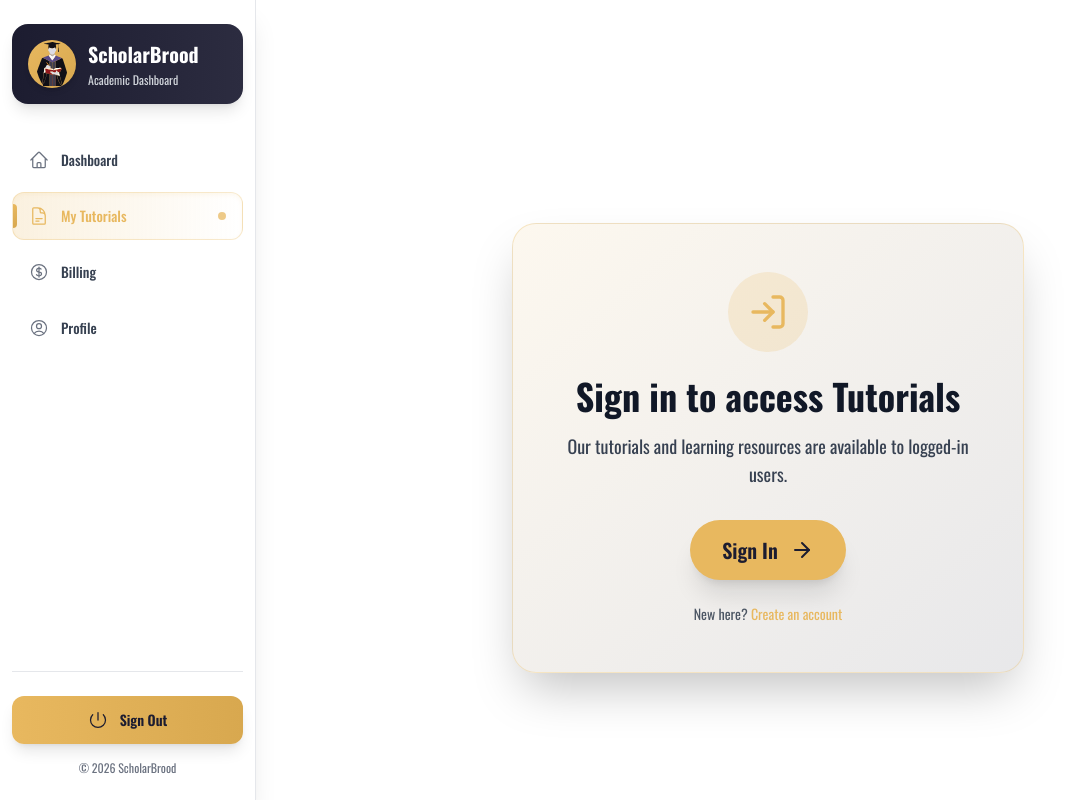
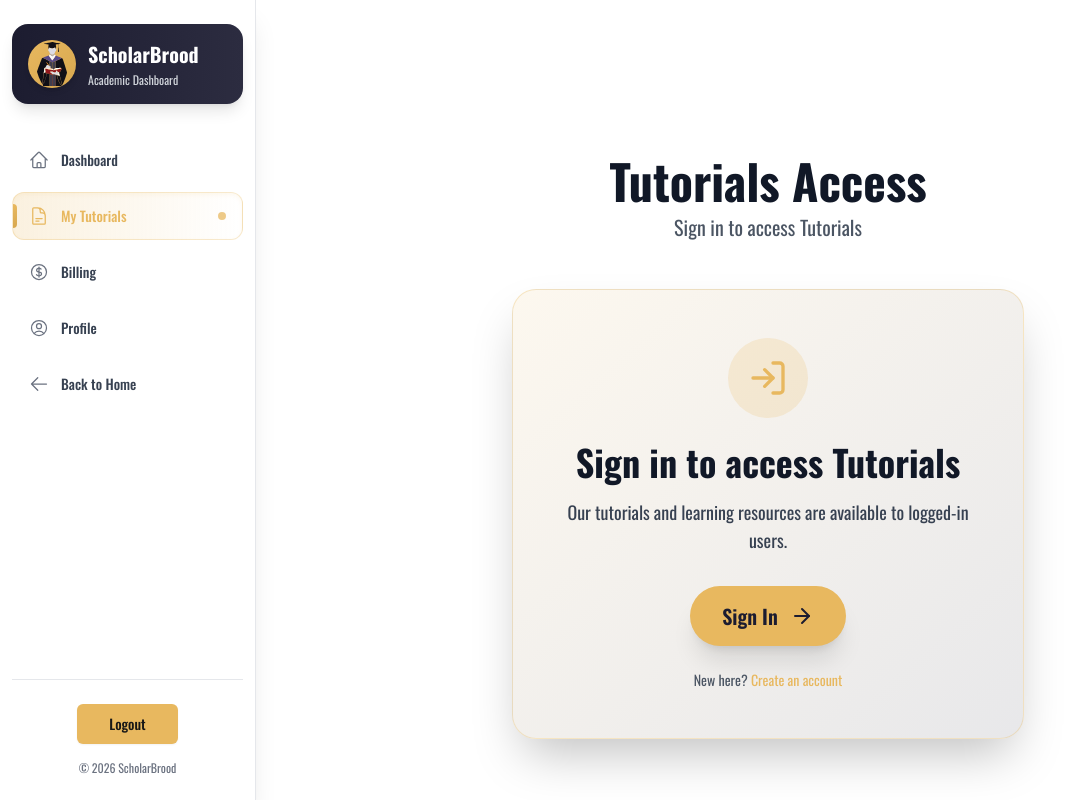
Before and after one commit to nedarctic/sbd, a Next.js app: page /dashboard/tutorials in a window 1280 px wide. Shown: the whole page, without its empty margins (0-1084 px from the left). Built offline with nearby package versions, Linux system fonts and the light colour scheme; no server answers.

Commit message:
dashboard header and sidenav config

```diff
--- a/app/dashboard/(dashboard)/billing/page.tsx
+++ b/app/dashboard/(dashboard)/billing/page.tsx
@@ -15,6 +15,7 @@ import {
   CheckCircle,
 } from 'lucide-react'
 import Link from 'next/link'
+import DashboardHeader from '../ui/header-dashboard'
 
 export const dynamic = "force-dynamic"
 
@@ -63,7 +64,11 @@ async function BillingContent() {
   // Not logged in
   if (!user) {
     return (
+      <div className="flex flex-col justify-center items-start ">
+        <DashboardHeader title="Billing & Subscription" subtitle="Log in to manage your plan and payment details" />
+
       <div className="min-h-screen flex items-center justify-center bg-white dark:bg-[#1C1C30] px-4 py-16">
+
         <div className="max-w-lg w-full bg-gradient-to-br from-[#E8B85F]/10 to-[#1C1C30]/10 dark:from-[#E8B85F]/5 dark:to-[#1C1C30]/20 border border-[#E8B85F]/30 rounded-3xl p-8 sm:p-12 shadow-2xl text-center">
           <div className="w-20 h-20 mx-auto mb-6 rounded-full bg-[#E8B85F]/20 flex items-center justify-center">
             <LogIn className="w-10 h-10 text-[#E8B85F]" />
@@ -89,6 +94,7 @@ async function BillingContent() {
           </p>
         </div>
       </div>
+      </div>
     )
   }
 
@@ -96,6 +102,7 @@ async function BillingContent() {
   if (!subscription) {
     return (
       <div className="min-h-screen flex items-center justify-center bg-white dark:bg-[#1C1C30] px-4 py-16">
+        <DashboardHeader title="Billing & Subscription" subtitle="Subscribe to manage your plan and payment details" />
         <div className="max-w-lg w-full bg-gradient-to-br from-[#E8B85F]/8 to-[#1C1C30]/12 border-2 border-[#E8B85F]/25 rounded-3xl p-8 sm:p-12 shadow-2xl text-center">
           <div className="w-20 h-20 mx-auto mb-6 rounded-full bg-[#E8B85F]/15 flex items-center justify-center">
             <CreditCard className="w-10 h-10 text-[#E8B85F]" />
--- a/app/dashboard/(dashboard)/dashboard-gate.tsx
+++ b/app/dashboard/(dashboard)/dashboard-gate.tsx
@@ -5,6 +5,7 @@ import { GetSubscription } from "@/lib/paypal/subscriptions";
 import { oswald } from "@/components/ui/fonts";
 import { getPayPalPlanName } from "@/lib/paypal/paypal";
 import Link from "next/link";
+import DashboardHeader from "./ui/header-dashboard";
 
 export const dynamic = "force-dynamic";
 
@@ -34,6 +35,7 @@ export default async function DashboardPage() {
   if (!user) {
     return (
       <main className={`${oswald.className} min-h-screen font-sans bg-white dark:bg-[#1C1C30] text-gray-900 dark:text-gray-100 transition-colors duration-500 flex items-center justify-center py-16 px-4`}>
+        <DashboardHeader title="Dashboard Access" subtitle="Sign in to access your dashboard" />
         <div className="max-w-2xl w-full">
           <div className="bg-gradient-to-br from-[#E8B85F]/10 to-[#1C1C30]/10 dark:from-[#E8B85F]/5 dark:to-[#1C1C30]/20 border border-[#E8B85F]/30 rounded-3xl p-8 sm:p-12 shadow-2xl text-center">
             <div className="w-20 h-20 mx-auto mb-6 rounded-full bg-[#E8B85F]/20 flex items-center justify-center">
--- a/app/dashboard/(dashboard)/profile/page.tsx
+++ b/app/dashboard/(dashboard)/profile/page.tsx
@@ -18,7 +18,7 @@ import {
 } from "lucide-react";
 import { oswald } from "@/components/ui/fonts";
 import Link from "next/link";
-import { isActiveSubscription } from "@/lib/paypal/subscriptions";
+import DashboardHeader from "../ui/header-dashboard";
 import { GetSubscription } from "@/lib/paypal/subscriptions";
 import { redirect } from "next/navigation";
 
@@ -190,6 +190,7 @@ export default async function ProfilePage() {
       {/* Not authenticated state */}
       {!user && (
         <div className="bg-gradient-to-br from-[#E8B85F]/10 to-[#1C1C30]/10 dark:from-[#E8B85F]/5 dark:to-[#1C1C30]/20 border border-[#E8B85F]/30 rounded-3xl p-6 sm:p-10 shadow-xl text-center">
+          <DashboardHeader title="Profile Access" subtitle="Sign in to access your profile" />
           <div className="w-16 h-16 mx-auto mb-5 rounded-full bg-[#E8B85F]/20 flex items-center justify-center">
             <LogIn className="w-8 h-8 text-[#E8B85F]" />
           </div>
@@ -220,6 +221,7 @@ export default async function ProfilePage() {
       {/* Authenticated but no active subscription */}
       {user && !hasActiveSubscription && (
         <div className="bg-gradient-to-br from-[#E8B85F]/8 to-[#1C1C30]/12 dark:from-[#E8B85F]/4 dark:to-[#1C1C30]/18 border-2 border-[#E8B85F]/25 rounded-3xl p-6 sm:p-10 shadow-xl text-center">
+          <DashboardHeader title="Profile Access" subtitle="Active subscription required to view profile details" />
           <div className="w-16 h-16 mx-auto mb-5 rounded-full bg-[#E8B85F]/15 flex items-center justify-center">
             <CreditCard className="w-8 h-8 text-[#E8B85F]" />
           </div>
--- a/app/dashboard/(dashboard)/tutorials/page.tsx
+++ b/app/dashboard/(dashboard)/tutorials/page.tsx
@@ -3,6 +3,7 @@ import { createClient } from "@/lib/supabase/server";
 import { GetSubscription } from "@/lib/paypal/subscriptions";
 import Link from "next/link";
 import { LogIn, CreditCard, ArrowRight } from "lucide-react";
+import DashboardHeader from "../ui/header-dashboard";
 
 export const dynamic = "force-dynamic"
 
@@ -36,7 +37,11 @@ export default async function TutorialsPage() {
       <div className="max-w-lg w-full text-center">
         {/* Not logged in */}
         {!isAuthenticated && (
+          <div className="flex flex-col justify-center items-center ">
+            <DashboardHeader title="Tutorials Access" subtitle="Sign in to access Tutorials" />
+
             <div className="bg-gradient-to-br from-[#E8B85F]/10 to-[#1C1C30]/10 dark:from-[#E8B85F]/5 dark:to-[#1C1C30]/20 border border-[#E8B85F]/30 rounded-3xl p-8 sm:p-12 shadow-2xl">
+
               <div className="w-20 h-20 mx-auto mb-6 rounded-full bg-[#E8B85F]/20 flex items-center justify-center">
                 <LogIn className="w-10 h-10 text-[#E8B85F]" />
               </div>
@@ -60,11 +65,16 @@ export default async function TutorialsPage() {
                 </Link>
               </p>
             </div>
+          </div>
         )}
 
         {/* Logged in, but no active subscription */}
         {isAuthenticated && !hasActiveSub && (
+          <div className="flex flex-col justify-center items-center ">
+            <DashboardHeader title="Tutorials Access" subtitle="Subscribe to access tutorials and learning materials" />
+
             <div className="bg-gradient-to-br from-[#E8B85F]/8 to-[#1C1C30]/12 dark:from-[#E8B85F]/4 dark:to-[#1C1C30]/18 border-2 border-[#E8B85F]/25 rounded-3xl p-8 sm:p-12 shadow-2xl">
+
               <div className="w-20 h-20 mx-auto mb-6 rounded-full bg-[#E8B85F]/15 flex items-center justify-center">
                 <CreditCard className="w-10 h-10 text-[#E8B85F]" />
               </div>
@@ -88,14 +98,15 @@ export default async function TutorialsPage() {
                 </Link>
               </p>
             </div>
+          </div>
         )}
 
         {/* Logged in + has active subscription → show current placeholder */}
         {isAuthenticated && hasActiveSub && (
+          <div className="flex flex-col justify-center items-center ">
+            <DashboardHeader title="Tutorials Access" subtitle="Premium tutorials and learning materials" />
+
             <div className="text-center">
-            <h1 className="text-4xl sm:text-5xl md:text-6xl font-bold mb-6 text-[#E8B85F]">
-              Tutorials
-            </h1>
               <p className="text-xl sm:text-2xl text-gray-700 dark:text-gray-300 mb-8">
                 Coming Soon.
               </p>
@@ -105,6 +116,7 @@ export default async function TutorialsPage() {
                 Stay tuned — launching soon!
               </p>
             </div>
+          </div>
         )}
       </div>
     </div>
--- /dev/null
+++ b/app/dashboard/(dashboard)/ui/header-dashboard.tsx
@@ -0,0 +1,43 @@
+// app/dashboard/(dashboard)/ui/dashboard-header.tsx
+import { oswald } from "@/components/ui/fonts";
+import { ArrowRight } from "lucide-react";
+import Link from "next/link";
+
+interface DashboardHeaderProps {
+  title: string;
+  subtitle?: string;
+  actionLabel?: string;
+  actionHref?: string;
+}
+
+export default function DashboardHeader({
+  title,
+  subtitle,
+  actionLabel,
+  actionHref,
+}: DashboardHeaderProps) {
+  return (
+    <header className={`${oswald.className} mb-8 md:mb-12`}>
+      <div className="flex flex-col md:flex-row md:items-center md:justify-between gap-4">
+        <div>
+          <h1 className="text-3xl sm:text-4xl md:text-5xl font-bold mb-2">{title}</h1>
+          {subtitle && (
+            <p className="text-gray-600 dark:text-gray-300 text-lg md:text-xl">
+              {subtitle}
+            </p>
+          )}
+        </div>
+
+        {actionLabel && actionHref && (
+          <Link
+            href={actionHref}
+            className="inline-flex items-center gap-2 px-6 py-3 bg-[#E8B85F] text-[#1C1C30] rounded-full text-lg sm:text-xl font-semibold shadow-xl hover:shadow-2xl transition-all duration-300"
+          >
+            {actionLabel}
+            <ArrowRight className="w-5 h-5 sm:w-6 sm:h-6" />
+          </Link>
+        )}
+      </div>
+    </header>
+  );
+}
--- a/app/dashboard/(dashboard)/ui/nav-links.tsx
+++ b/app/dashboard/(dashboard)/ui/nav-links.tsx
@@ -5,6 +5,7 @@ import {
   DocumentTextIcon,
   CurrencyDollarIcon,
   UserCircleIcon,
+  ArrowLeftIcon
 } from '@heroicons/react/24/outline';
 import Link from 'next/link';
 import { usePathname } from 'next/navigation';
@@ -16,6 +17,7 @@ const links = [
   // { name: 'Orders', href: '/dashboard/order', icon: AcademicCapIcon },
   { name: 'Billing', href: '/dashboard/billing', icon: CurrencyDollarIcon },
   { name: 'Profile', href: '/dashboard/profile', icon: UserCircleIcon },
+  { name: 'Back to Home', href: '/', icon: ArrowLeftIcon },
   // { name: 'Settings', href: '/dashboard/settings', icon: Cog6ToothIcon },
 ];
 
--- a/app/dashboard/(dashboard)/ui/sidenav.tsx
+++ b/app/dashboard/(dashboard)/ui/sidenav.tsx
@@ -8,6 +8,7 @@ import { useState, useEffect } from 'react';
 import Image from 'next/image';
 import { useRouter } from 'next/navigation';
 import { createClient } from '@/lib/supabase/client';
+import { LogoutButton } from '@/components/dashboard/LogoutButton';
 
 export const dynamic = "force-dynamic"
 
@@ -84,14 +85,9 @@ export default function SideNav() {
         </div>
 
         {/* Logout */}
-        <div className="mt-6 pt-6 border-t border-gray-200 dark:border-gray-700">
-          <button
-            onClick={handleLogout}
-            className="flex h-12 w-full items-center justify-center gap-3 rounded-xl p-3 text-sm font-semibold bg-gradient-to-r from-[#E8B85F] to-[#D8A84F] text-[#1C1C30] hover:from-[#D8A84F] hover:to-[#C8983F] hover:scale-[1.02] shadow-lg hover:shadow-xl transition-all duration-300 focus:outline-none focus:ring-2 focus:ring-[#E8B85F] focus:ring-offset-2 dark:focus:ring-offset-[#1C1C30]"
-          >
-            <PowerIcon className="w-5 h-5" />
-            <span>Sign Out</span>
-          </button>
+        <div className="flex flex-col items-center justify-center mt-6 pt-6 w-3/4 sm:w-full border-t border-gray-200 dark:border-gray-700">
+
+          <LogoutButton />
 
           <div className="mt-4 text-center">
             <p className="text-xs text-gray-500 dark:text-gray-400">
--- /dev/null
+++ b/components/dashboard/LogoutButton.tsx
@@ -0,0 +1,15 @@
+"use client";
+
+import { createClient } from "@/lib/supabase/client";
+import { Button } from "@/components/ui/button";
+
+export function LogoutButton() {
+
+  const logout = async () => {
+    const supabase = createClient();
+    await supabase.auth.signOut();
+    window.location.replace('/auth/login');
+  };
+
+  return <Button size="lg" variant="secondary" onClick={logout}>Logout</Button>;
+}
--- a/components/ui/button.tsx
+++ b/components/ui/button.tsx
@@ -23,7 +23,7 @@ const buttonVariants = cva(
       size: {
         default: "h-9 px-4 py-2",
         sm: "h-8 rounded-md px-3 text-xs",
-        lg: "h-10 rounded-md px-8",
+        lg: "h-10 rounded-md px-8 w-full sm:w-auto",
         icon: "h-9 w-9",
       },
     },
```
Lines whose indentation alone changed are shown as unchanged.
